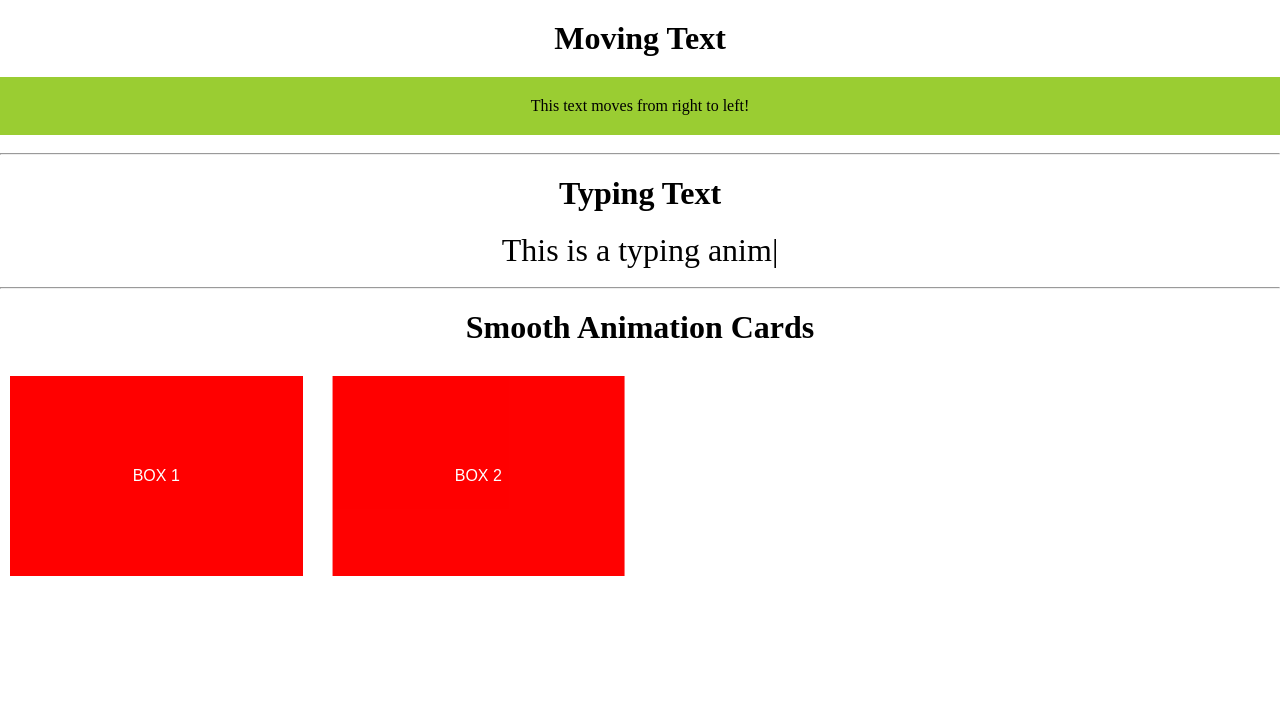
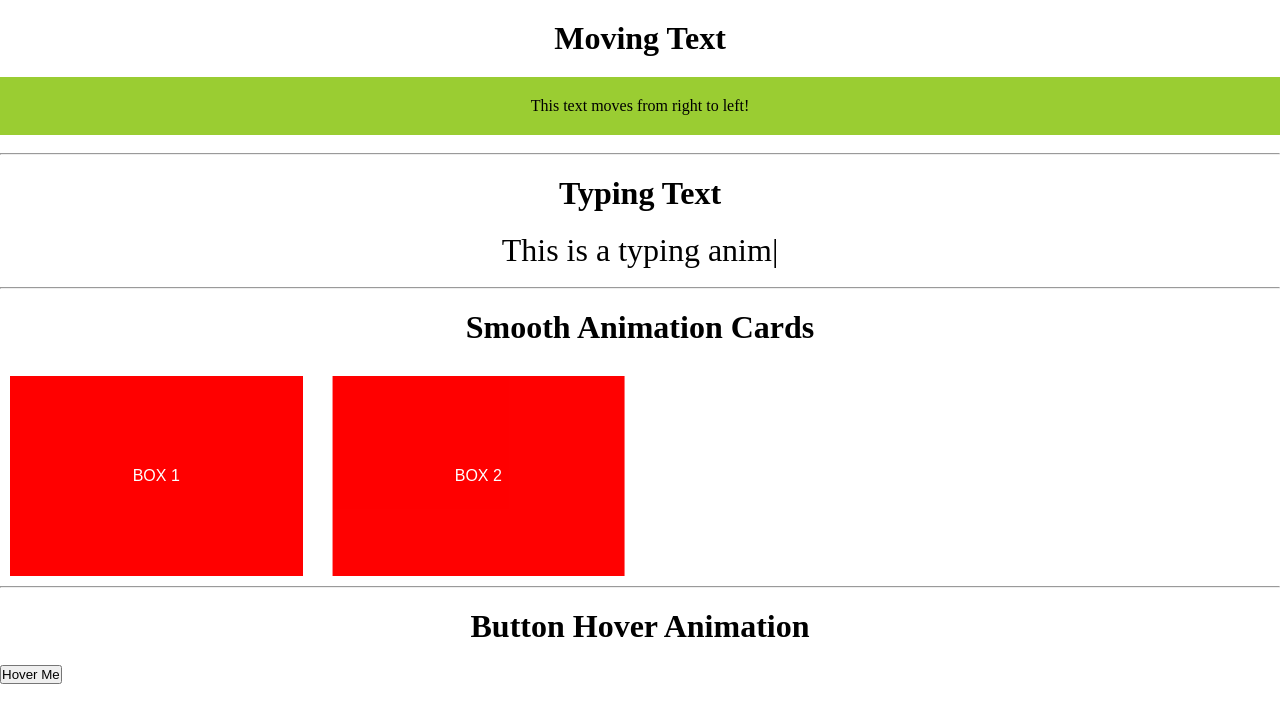
Before and after one commit to Abdessamad202/animation, a plain HTML site: page index.html in a window 1280 px wide. Drawn offline with nearby package versions, Linux system fonts and the light colour scheme.

Commit message:
Updated index.html with new animations and structure improvements

```diff
--- a/index.html
+++ b/index.html
@@ -28,6 +28,11 @@
         <div class="child">BOX 3</div>
         <div class="child">BOX 4</div>
     </div>
+    <hr>
+    <h1>Button Hover Animation</h1>
+    <div class="button-container">
+        <button class="btn">Hover Me</button>
+    </div>
 </body>
 <script src="https://cdn.jsdelivr.net/npm/typed.js@2.0.12"></script>
 <script src="https://cdnjs.cloudflare.com/ajax/libs/animejs/3.2.1/anime.min.js"></script>
```
